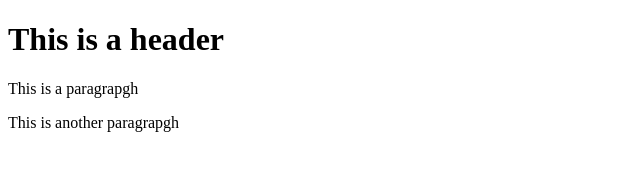
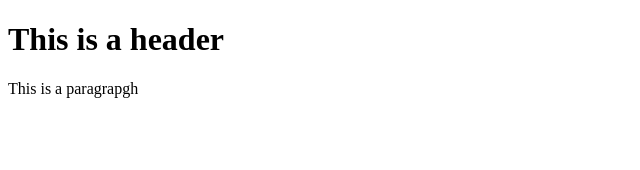
Before and after one commit to fitsumh7/git-test, a plain HTML site: page index.html in a window 1280 px wide. Shown: the whole page, without its empty margins (0-640 px from the left). Drawn offline with Linux system fonts and the light colour scheme.

Commit message:
First commit

```diff
--- a/index.html
+++ b/index.html
@@ -3,6 +3,5 @@
     <body>
         <h1>This is a header</h1>
         <p>This is a paragrapgh</p>
-        <p>This is another paragrapgh</p>
     </body>
 </html>
```
